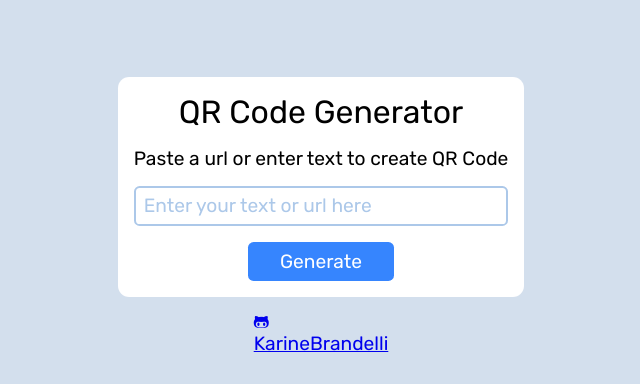
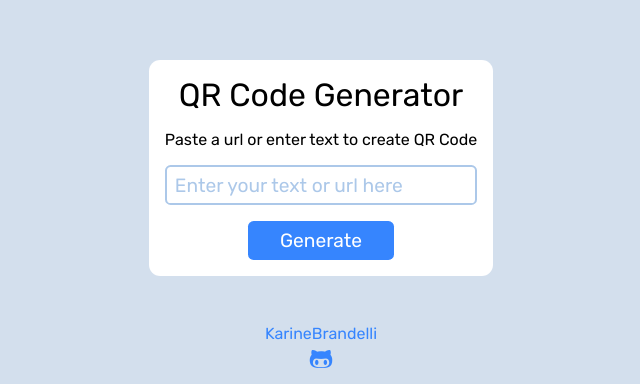
Before and after one commit to KarineBrandelli/qr-code-generator, a plain HTML site: page index.html in a window 1280 px wide. Shown: the part 150-534 px from the top of the page, without its empty margins (319-959 px from the left). Drawn offline with Linux system fonts and the light colour scheme.

Commit message:
style: anchor tag style create

```diff
--- a/css/styles.css
+++ b/css/styles.css
@@ -69,6 +69,25 @@ button:hover {
   background-color: #acc8e9;
 }
 
+a {
+  display: flex;
+  flex-direction: column;
+  align-items: center;
+  gap: .25rem;
+
+  text-decoration: none;
+  padding-top: 2rem;
+  color: #3685FE;
+}
+
+.fa-brands {
+  font-size: 1.5rem;
+}
+
+p {
+  font-size: 1rem;
+}
+
 .container-image {
   border: 1px solid blue;
 
--- a/index.html
+++ b/index.html
@@ -9,6 +9,10 @@
     <link
       rel="stylesheet"
       href="./css/styles.css">
+
+    <script
+      src="https://kit.fontawesome.com/f430e3a029.js" crossorigin="anonymous">
+    </script>
   </head>
 
   <body>
@@ -23,8 +27,8 @@
     </div>
     <div class="social-media">
       <a href="https://github.com/KarineBrandelli/qr-code-generator">
+        <p>KarineBrandelli</p>
         <i class="fa-brands fa-github-alt"></i>
-        <p>KarineBrandelli</p>
       </a>
     </div>
     <div class="container-image">
@@ -32,9 +36,6 @@
     </div>
 
     <script
-      src="https://kit.fontawesome.com/f430e3a029.js" crossorigin="anonymous">
-    </script>
-    <script
       src="./js/script.js">
     </script>
   </body>
```
